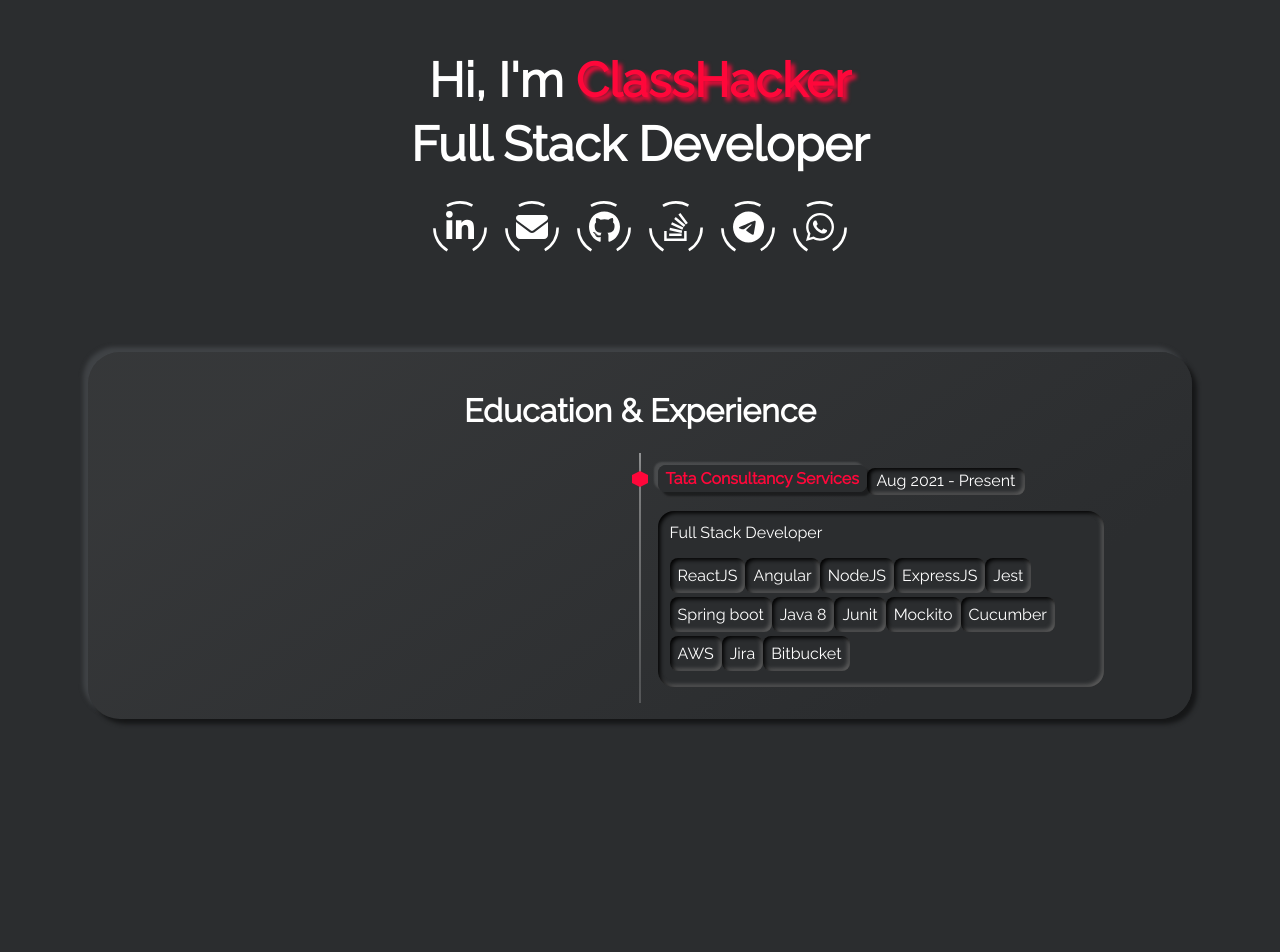
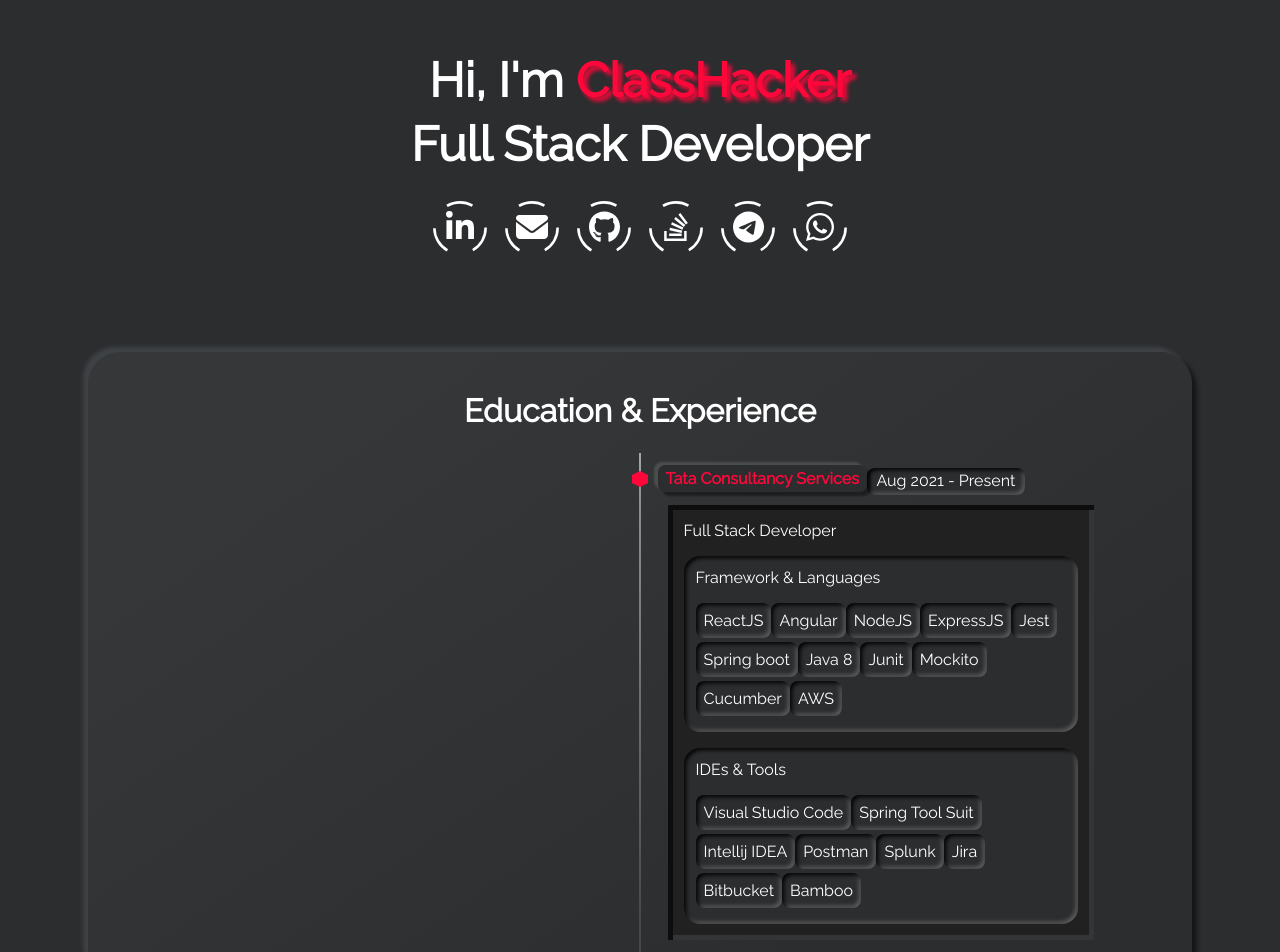
Before and after one commit to ClassHacker/classhacker.github.io, a React (Create React App) app: page / in a window 1280 px wide. Shown: the top 952 px of the page. Before the commit the page ends 847 px from the top, so only its background shows below. Built offline with nearby package versions, Linux system fonts and the light colour scheme; what react-animations would draw is missing.

Commit message:
added ides and tools

```diff
--- a/src/App.js
+++ b/src/App.js
@@ -37,9 +37,10 @@
                     <span className='time neumorphism-card'>Aug 2021 - Present</span>
                   </span>
                 </div>
-                {/* <div className='neumorphism-card-mid'> */}
+                <div className='neumorphism-card-mid'>
+                  Full Stack Developer
                   <div className="desc neumorphism-card" data-aos="zoom-in-left">
-                    Full Stack Developer
+                    Framework & Languages
                       <div className="tag-wrapper">
                           <span className="tag neumorphism-card">ReactJS</span>
                           <span className="tag neumorphism-card">Angular</span>
@@ -52,19 +53,22 @@
                           <span className="tag neumorphism-card">Mockito</span>
                           <span className="tag neumorphism-card">Cucumber</span>
                           <span className="tag neumorphism-card">AWS</span>
+                      </div>
+                  </div>
+                  <div className="desc neumorphism-card" data-aos="zoom-in-left">
+                    IDEs & Tools
+                      <div className="tag-wrapper">
+                          <span className="tag neumorphism-card">Visual Studio Code</span>
+                          <span className="tag neumorphism-card">Spring Tool Suit</span>
+                          <span className="tag neumorphism-card">Intellij IDEA</span>
+                          <span className="tag neumorphism-card">Postman</span>
+                          <span className="tag neumorphism-card">Splunk</span>
                           <span className="tag neumorphism-card">Jira</span>
                           <span className="tag neumorphism-card">Bitbucket</span>
+                          <span className="tag neumorphism-card">Bamboo</span>
                       </div>
                   </div>
-                  {/* <div className="desc neumorphism-card" data-aos="zoom-in-left">
-                    Tools
-                      <div className="tag-wrapper">
-                          <span className="tag neumorphism-card">VS Code</span>
-                          <span className="tag neumorphism-card">STS</span>
-                          <span className="tag neumorphism-card">POSTMAN</span>
-                      </div>
-                  </div> */}
-                {/* </div> */}
+                </div>
               </div>
             </li>
           </ul>
```
